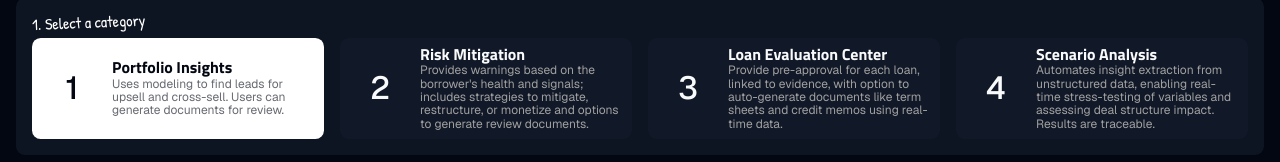
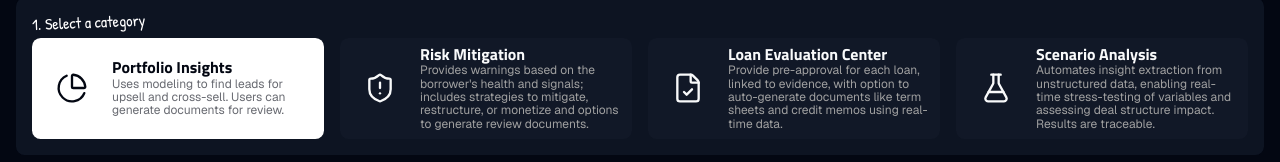
Before and after one commit to shackelforddz/fis-feature-showcase, a Next.js app: page / in a window 1280 px wide. Shown: the part 629-791 px from the top of the page. Built offline with nearby package versions, Linux system fonts and the light colour scheme; no server answers; the database is empty.

Commit message:
cat icons

```diff
--- a/src/components/showcase/category-bar.tsx
+++ b/src/components/showcase/category-bar.tsx
@@ -1,5 +1,6 @@
 "use client";
 
+import { ChartPie, FileCheck, FlaskConical, ShieldAlert } from "lucide-react";
 import { cn } from "@/lib/utils";
 import type { Category, CategoryId } from "@/lib/types";
 import { ScribbleHeading } from "./scribble-heading";
@@ -10,6 +11,13 @@ type Props = {
   onSelect: (id: CategoryId) => void;
 };
 
+const categoryIcons: Record<CategoryId, typeof ChartPie> = {
+  "portfolio-insights": ChartPie,
+  "risk-mitigation": ShieldAlert,
+  "loan-evaluation": FileCheck,
+  "scenario-analysis": FlaskConical,
+};
+
 export function CategoryBar({ categories, selectedId, onSelect }: Props) {
   return (
     <section className="shrink-0 rounded-4xl bg-panel/80 backdrop-blur-xl p-12 flex flex-col gap-6">
@@ -17,6 +25,7 @@ export function CategoryBar({ categories, selectedId, onSelect }: Props) {
       <div className="flex gap-12 items-center">
         {categories.map((category) => {
           const isActive = category.id === selectedId;
+          const Icon = categoryIcons[category.id];
           return (
             <button
               key={category.id}
@@ -33,11 +42,11 @@ export function CategoryBar({ categories, selectedId, onSelect }: Props) {
             >
               <span
                 className={cn(
-                  "shrink-0 w-[5vw] flex items-center justify-center text-[2.5vw] font-medium leading-none",
+                  "shrink-0 w-[5vw] flex items-center justify-center",
                   isActive ? "text-background" : "text-foreground"
                 )}
               >
-                {category.number}
+                <Icon className="w-[2.5vw] h-[2.5vw]" strokeWidth={1.75} />
               </span>
               <span className="flex-1 min-w-0 flex flex-col gap-2">
                 <span className="text-[1.25vw] font-heading font-bold leading-[1.25vw]">
--- a/src/content/categories.ts
+++ b/src/content/categories.ts
@@ -3,7 +3,6 @@ import type { Category } from "@/lib/types";
 export const categories: Category[] = [
   {
     id: "portfolio-insights",
-    number: 1,
     name: "Portfolio Insights",
     shortLabel: "Portfolio",
     description:
@@ -13,7 +12,6 @@ export const categories: Category[] = [
   },
   {
     id: "risk-mitigation",
-    number: 2,
     name: "Risk Mitigation",
     shortLabel: "Risk",
     description:
@@ -23,7 +21,6 @@ export const categories: Category[] = [
   },
   {
     id: "loan-evaluation",
-    number: 3,
     name: "Loan Evaluation Center",
     shortLabel: "Loan",
     description:
@@ -33,7 +30,6 @@ export const categories: Category[] = [
   },
   {
     id: "scenario-analysis",
-    number: 4,
     name: "Scenario Analysis",
     shortLabel: "Scenario",
     description:
--- a/src/lib/types.ts
+++ b/src/lib/types.ts
@@ -6,7 +6,6 @@ export type CategoryId =
 
 export type Category = {
   id: CategoryId;
-  number: number;
   name: string;
   shortLabel: string;
   description: string;
```
